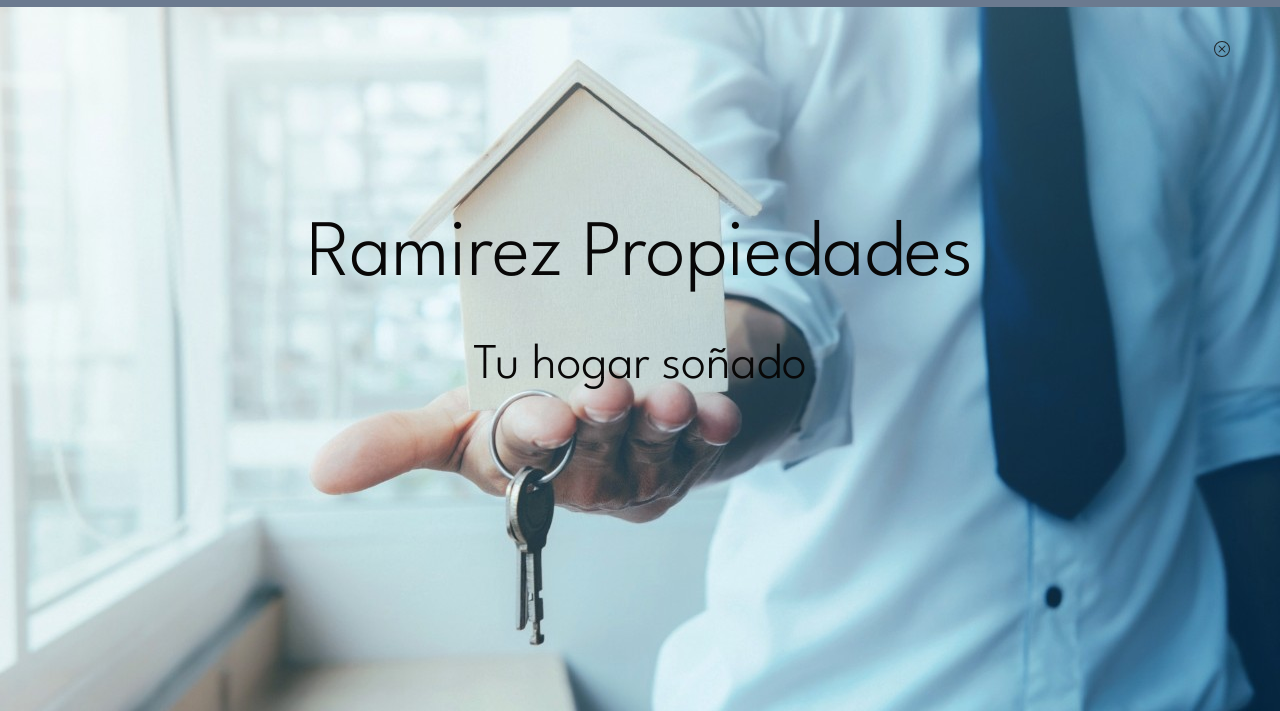
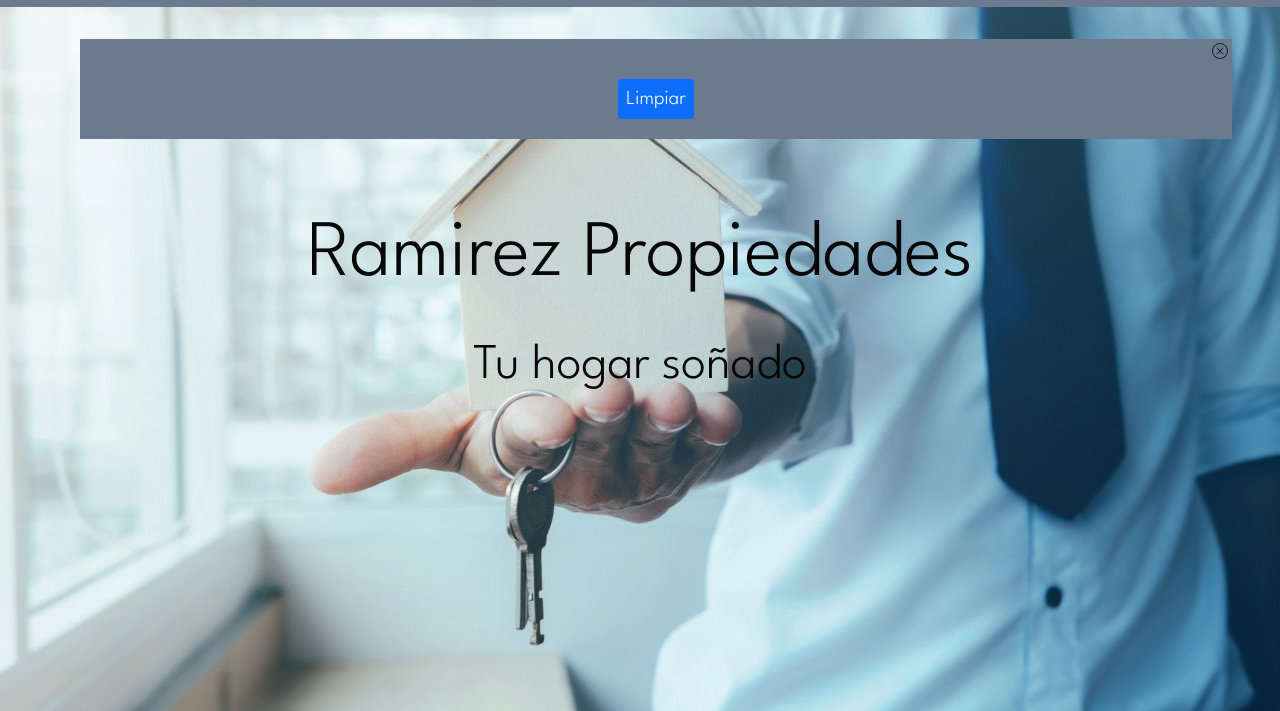
Before and after one commit to GabyDevX/Inmobiliaria_Ramirez, a website: page index.html in a window 1280 px wide. Both pictures are taken after a click on the icon 1214 px from the left and 49 px from the top of the page. Shown: the part 89-800 px from the top of the page. Drawn offline with nearby package versions, Linux system fonts and the light colour scheme.

Commit message:
Se agregó la funcionalidad asignada a un botón en el carrito la cual limpia los elemento del mismo

```diff
--- a/index.html
+++ b/index.html
@@ -247,6 +247,9 @@
       </section>
       <section class="carrito hidden" id="modal">
         <div class="carrito__vista" id="carrito__vista"></div>
+        <button class="btn btn-primary carrito__limpiar" id="carrito__limpiar">
+          Limpiar
+        </button>
         <svg
           xmlns="http://www.w3.org/2000/svg"
           width="16"
--- a/js/app.js
+++ b/js/app.js
@@ -39,6 +39,7 @@ const wishIcon = document.getElementById('wishIcon')
 const modal = document.getElementById('modal')
 const carritoVista = document.getElementById('carrito__vista')
 const carritoClose = document.getElementById('carrito__close')
+const carritoLimpiar = document.getElementById('carrito__limpiar')
 
 let propiedades = []
 const alquileres = []
@@ -320,6 +321,13 @@ wishIcon.addEventListener('click', () => {
   modal.classList.toggle('hidden')
 })
 
+carritoLimpiar.addEventListener('click', () => {
+  carrito = []
+  localStorage.setItem('carrito', JSON.stringify(carrito))
+  carritoVista.innerHTML = ''
+  modal.classList.toggle('hidden')
+})
+
 carritoClose.addEventListener('click', () => modal.classList.toggle('hidden'))
 
 // Clase propiedad con su constructor y un metodo el cual se utilizará para dar el detalle del precio en función de si la propiedad es para venta o para alquiler
--- a/sass/views/_home.scss
+++ b/sass/views/_home.scss
@@ -172,16 +172,26 @@
   height: auto;
   background-color: $secondary;
   z-index: 3;
+  display: flex;
+  flex-direction: column;
+  align-items: center;
+  justify-content: space-between;
+  gap: 2rem;
+  padding: 2rem 1rem;
+  padding-top: 2rem;
   &__vista {
     display: flex;
     flex-wrap: wrap;
     justify-content: center;
     align-items: center;
   }
+  &__limpiar {
+    font-size: 2rem;
+  }
   &__close {
     position: absolute;
-    top: 2px;
-    right: 2px;
+    top: 4px;
+    right: 4px;
     cursor: pointer;
   }
 }
```
Also changed, not shown: css/index.css.
